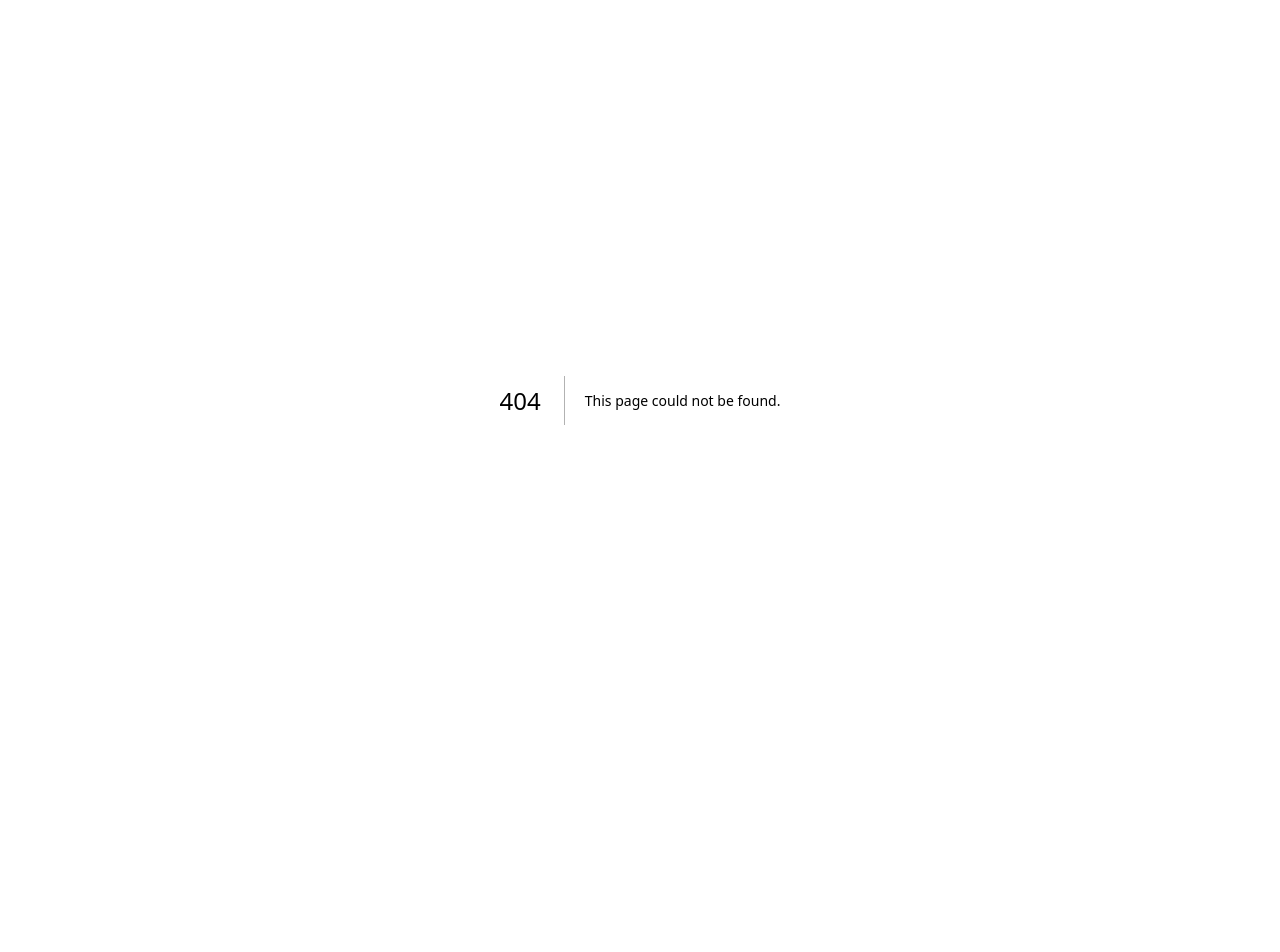
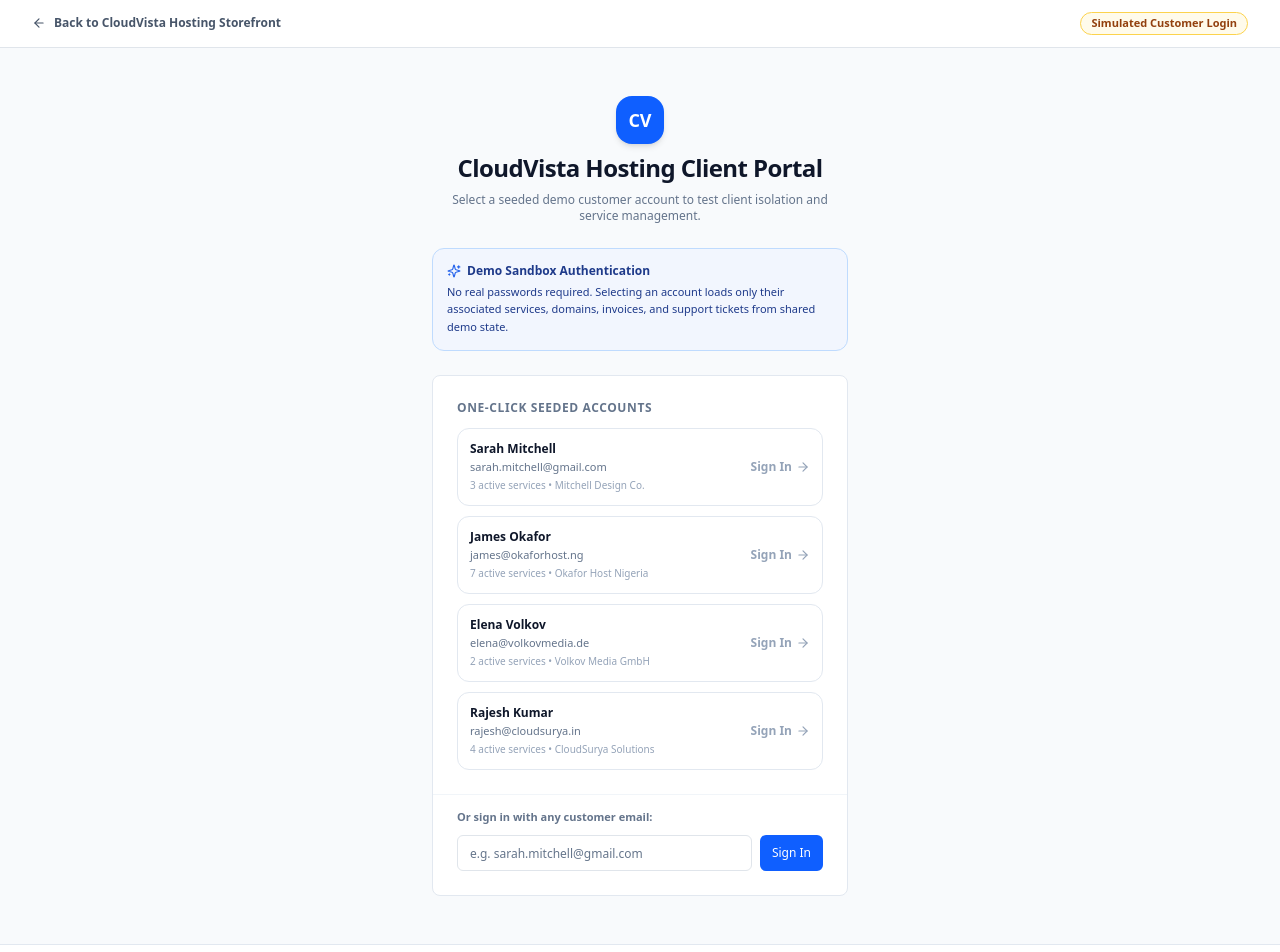
Before and after one commit to eshanized/Runstead, a Next.js app: page /demo/storefront-preview/client/login in a window 1280 px wide. Before the commit this address had no page. Shown: the top 952 px of the page. Before the commit the page ends 800 px from the top, so only its background shows below. Built offline with nearby package versions, Linux system fonts and the light colour scheme.

Commit message:
feat(client-portal): add storefront preview login page

```diff
--- /dev/null
+++ b/app/demo/storefront-preview/client/login/page.tsx
@@ -0,0 +1,146 @@
+'use client';
+
+import { useState } from 'react';
+import Link from 'next/link';
+import { useRouter } from 'next/navigation';
+import { UserCheck, ShieldCheck, ArrowRight, ArrowLeft, KeyRound, Sparkles } from 'lucide-react';
+import { useDemo } from '@/lib/demo/store';
+import { Button } from '@/components/ui/button';
+import { Card, CardContent, CardHeader, CardTitle, CardDescription, CardFooter } from '@/components/ui/card';
+import { Badge } from '@/components/ui/badge';
+import { Input } from '@/components/ui/input';
+import { toast } from 'sonner';
+
+export default function ClientLoginPage() {
+  const router = useRouter();
+  const { state, setState } = useDemo();
+  const config = state.publishedStorefront || state.storefront;
+  const primaryColor = config.primaryColor || '#0f5fff';
+
+  const [customEmail, setCustomEmail] = useState('');
+
+  function handleSelectCustomer(customerId: string) {
+    setState((prev) => ({
+      ...prev,
+      activeClientCustomerId: customerId,
+    }));
+    const customer = state.customers.find((c) => c.id === customerId);
+    toast.success(`Signed in as ${customer?.name || 'Customer'}`);
+    router.push('/demo/storefront-preview/client/dashboard');
+  }
+
+  function handleCustomLogin(e: React.FormEvent) {
+    e.preventDefault();
+    if (!customEmail.trim()) {
+      toast.error('Please enter an email address.');
+      return;
+    }
+
+    const matched = state.customers.find(
+      (c) => c.email.toLowerCase() === customEmail.trim().toLowerCase()
+    );
+
+    if (matched) {
+      handleSelectCustomer(matched.id);
+    } else {
+      toast.error(`No customer found with email "${customEmail}". Please select one of the seeded accounts below.`);
+    }
+  }
+
+  return (
+    <div className="min-h-screen bg-slate-50 flex flex-col justify-between font-sans">
+      {/* Top Bar */}
+      <div className="border-b bg-white py-3 px-4 sm:px-8 flex items-center justify-between">
+        <Link href="/demo/storefront-preview" className="flex items-center gap-2 text-xs font-semibold text-slate-600 hover:text-slate-900">
+          <ArrowLeft className="h-3.5 w-3.5" /> Back to {config.businessName} Storefront
+        </Link>
+        <Badge variant="outline" className="border-amber-300 text-amber-800 bg-amber-50 text-[11px]">
+          Simulated Customer Login
+        </Badge>
+      </div>
+
+      <div className="mx-auto max-w-md w-full px-4 py-12 space-y-6">
+        <div className="text-center space-y-2">
+          <div
+            className="mx-auto flex h-12 w-12 items-center justify-center rounded-2xl text-white shadow-md font-bold text-lg"
+            style={{ backgroundColor: primaryColor }}
+          >
+            {config.logoText || config.businessName.slice(0, 2).toUpperCase()}
+          </div>
+          <h1 className="text-2xl font-extrabold tracking-tight text-slate-900">
+            {config.businessName} Client Portal
+          </h1>
+          <p className="text-xs text-slate-500">
+            Select a seeded demo customer account to test client isolation and service management.
+          </p>
+        </div>
+
+        {/* Demo Notice */}
+        <div className="rounded-xl border border-blue-200 bg-blue-50/70 p-3.5 text-xs text-blue-900 space-y-1">
+          <div className="font-bold flex items-center gap-1.5">
+            <Sparkles className="h-3.5 w-3.5 text-blue-600" /> Demo Sandbox Authentication
+          </div>
+          <p className="text-[11px] leading-relaxed">
+            No real passwords required. Selecting an account loads only their associated services, domains, invoices, and support tickets from shared demo state.
+          </p>
+        </div>
+
+        {/* 1-Click Demo Customer Selection */}
+        <Card className="border border-slate-200 bg-white shadow-xs">
+          <CardHeader className="pb-3">
+            <CardTitle className="text-xs font-bold uppercase tracking-wider text-slate-500">
+              One-Click Seeded Accounts
+            </CardTitle>
+          </CardHeader>
+          <CardContent className="space-y-2.5">
+            {state.customers.slice(0, 4).map((c) => (
+              <button
+                key={c.id}
+                type="button"
+                onClick={() => handleSelectCustomer(c.id)}
+                className="w-full flex items-center justify-between p-3 rounded-xl border border-slate-200 hover:border-blue-400 hover:bg-blue-50/30 transition-all text-left text-xs group"
+              >
+                <div className="space-y-0.5">
+                  <div className="font-bold text-slate-900 group-hover:text-blue-600 transition-colors">
+                    {c.name}
+                  </div>
+                  <div className="text-[11px] text-slate-500">{c.email}</div>
+                  <div className="text-[10px] text-slate-400">
+                    {c.servicesCount} active {c.servicesCount === 1 ? 'service' : 'services'} • {c.company || 'Personal'}
+                  </div>
+                </div>
+
+                <div className="flex items-center gap-1 text-xs font-semibold text-slate-400 group-hover:text-blue-600">
+                  <span>Sign In</span>
+                  <ArrowRight className="h-3.5 w-3.5" />
+                </div>
+              </button>
+            ))}
+          </CardContent>
+
+          <CardFooter className="pt-2 border-t border-slate-100 flex flex-col gap-3">
+            <form onSubmit={handleCustomLogin} className="w-full space-y-2">
+              <span className="text-[11px] font-semibold text-slate-500">Or sign in with any customer email:</span>
+              <div className="flex gap-2">
+                <Input
+                  type="email"
+                  placeholder="e.g. sarah.mitchell@gmail.com"
+                  value={customEmail}
+                  onChange={(e) => setCustomEmail(e.target.value)}
+                  className="text-xs h-9"
+                />
+                <Button type="submit" size="sm" className="text-xs text-white" style={{ backgroundColor: primaryColor }}>
+                  Sign In
+                </Button>
+              </div>
+            </form>
+          </CardFooter>
+        </Card>
+      </div>
+
+      <div className="py-6 text-center text-xs text-slate-400 border-t border-slate-200 bg-white">
+        {config.businessName} • White-Label Customer Portal Demonstration
+      </div>
+    </div>
+  );
+}
```
